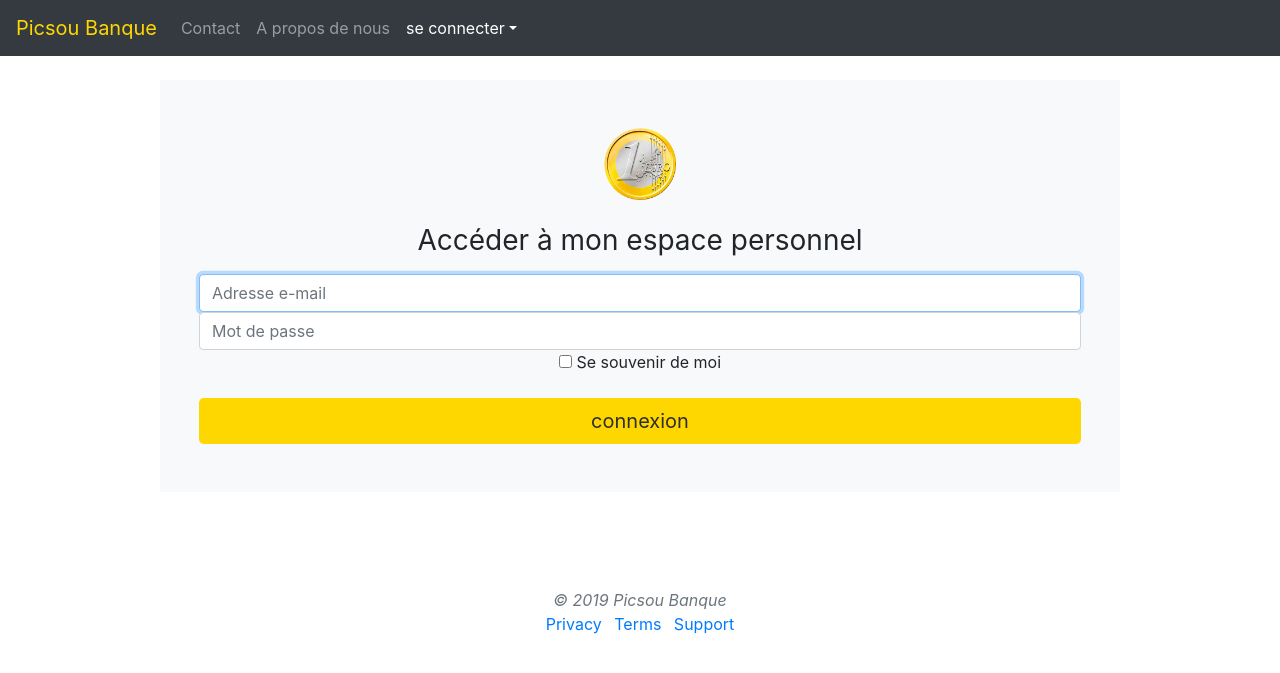
After one commit to jessolivette/tp_exam_blanc, a CodeIgniter app: page /CI_picsou/connexion/client in a window 1280 px wide. The commit adds this page. Shown: the top 673 px of the page. Run offline with CodeIgniter, Linux system fonts and the light colour scheme.

Commit message:
adding connrction forms

```diff
--- a/application/config/routes.php
+++ b/application/config/routes.php
@@ -53,6 +53,7 @@ defined('BASEPATH') OR exit('No direct script access allowed');
 
 $route['form_inscription'] = 'form_inscription';
 $route['inscription'] = 'inscription';
+$route['connexion'] = 'connexion';
 
 $route['default_controller'] = 'pages/view';
 $route['(:any)'] = 'pages/view/$1';
--- /dev/null
+++ b/application/controllers/Connexion.php
@@ -0,0 +1,34 @@
+<?php
+
+class Connexion extends CI_Controller {
+
+    public function __construct(){
+        parent::__construct();
+    }
+
+    public function client(){
+        $labels = array( 'input_1' => 'Adresse e-mail', 'input_2' => 'Mot de passe');
+      // redirection from home page for client, identification based on email and password.
+        $this->load->view('templates/header');
+        $this->load->view('forms/form_connexion', $labels);
+        $this->load->view('templates/footer');
+    }
+
+    public function banker(){
+        $labels = array( 'input_1' => 'Nom', 'input_2' => 'Code personnel');
+      // redirection from home page for bankers, identification based on name and personal code.
+      $this->load->view('templates/header');
+      $this->load->view('forms/form_connexion', $labels);
+      $this->load->view('templates/footer');
+    }
+
+    public function login_client(){ // function called to identify user, initialize session.
+        $this->load->model('login'); // link with database.
+    }
+
+    public function login_banker(){ // called to identify banker, initilize session.
+        $this->load->model('login');
+    }
+}
+
+?>
--- a/application/controllers/Inscription.php
+++ b/application/controllers/Inscription.php
@@ -19,7 +19,7 @@ class Inscription extends CI_Controller {
       $this->form_validation->set_rules('ville', 'Ville', 'trim|required|xss_clean');
       $this->form_validation->set_rules('cp', 'Code postal', 'trim|required|numeric|xss_clean');
       $this->form_validation->set_rules('mdp', 'Mot de passe', 'required|min_length[8]|alpha_numeric|xss_clean');
-      // $this->form_validation->set_rules('fichier', 'Papier d\'identité', 'required|sanitize_filename');
+      $this->form_validation->set_rules('fichier', 'Papier d\'identité', 'required|sanitize_filename');
 
       if ($this->form_validation->run() !== FALSE){
 
--- a/application/models/Client.php
+++ b/application/models/Client.php
@@ -3,7 +3,7 @@
 class Client extends CI_Model {
     public function __construct() { }
 
-    public function inscription_client($info) {
+    public function inscription_client($info) { // new client insertion.
         $this->db->insert('client', $info);
     }
 }
--- /dev/null
+++ b/application/views/forms/form_connexion.php
@@ -0,0 +1,18 @@
+<main role="main" class="container bg-light">
+    <div class="template">
+        <form class="form-signin">
+            <img class="mb-4" src="<?php echo base_url(); ?>assets/img/logo_picsou.png" alt="Logo de la banque picsou : une pièce d'un euro." width="72" height="72">
+            <h1 class="h3 mb-3 font-weight-normal">Accéder à mon espace personnel</h1>
+            <label for="input_1" class="sr-only">Email</label>
+            <input type="email" name="input_1" class="form-control" placeholder="<?php echo $input_1; ?>" required autofocus>
+            <label for="input_2" class="sr-only">Mot de passe</label>
+            <input type="password" name="input_2" class="form-control" placeholder="<?php echo $input_2; ?>" required>
+            <div class="checkbox mb-3">
+                <label>
+                    <input type="checkbox" value="remember-me"> Se souvenir de moi
+                </label>
+            </div>
+            <button class="btn btn-lg btn-primary btn-block button_color" type="submit">connexion</button>
+        </form>
+    </div>
+  </main>
--- a/application/views/forms/form_inscription.php
+++ b/application/views/forms/form_inscription.php
@@ -1,7 +1,7 @@
       <main role="main" class="container bg-light">
           <div class="template">
             <h1 class="title">Picsou Banque</h1>
-            <img src="../assets/img/logo_picsou.png" alt="Logo de la banque picsou : une pièce d'un euro." class="logo-portail">
+            <img src="<?php echo base_url(); ?>assets/img/logo_picsou.png" alt="Logo de la banque picsou : une pièce d'un euro." class="logo-portail">
           </div>
           <div class="col-md-12 order-md-1">
               <h4 class="mb-3">Informations personnelles</h4>
--- a/application/views/templates/header.php
+++ b/application/views/templates/header.php
@@ -25,8 +25,8 @@
                     <li class="nav-item active dropdown">
                         <a class="nav-link dropdown-toggle" href="#" id="dropdown01" data-toggle="dropdown" aria-haspopup="true" aria-expanded="false">se connecter</a>
                         <div class="dropdown-menu" aria-labelledby="dropdown01">
-                            <a class="dropdown-item" href="#">Client</a>
-                            <a class="dropdown-item" href="#">Banquier</a>
+                            <a class="dropdown-item" href="<?php echo base_url(); ?>connexion/client">Client</a>
+                            <a class="dropdown-item" href="<?php echo base_url(); ?>connexion/banker">Banquier</a>
                             <a class="dropdown-item" href="<?php echo base_url(); ?>inscription">S'inscrire</a>
                         </div>
                     </li>
```
Also changed, not shown: application/models/Login.php (added, +16 -0 lines), application/views/forms/connection_banquier.php (deleted), application/views/forms/connection_client.php (deleted).
